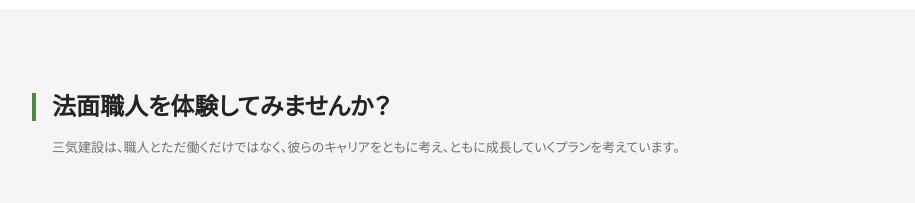
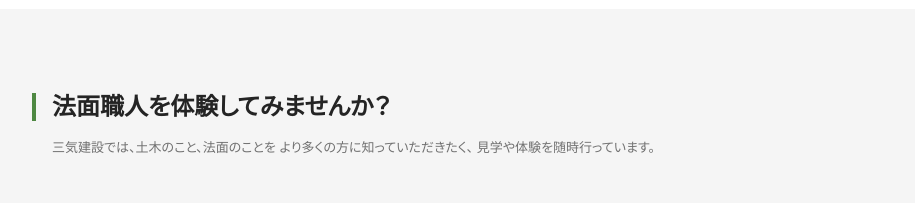
Before and after one commit to yuichi176/sanki-web, a React (Vite) app: page /norimen-craftsman in a window 1280 px wide. Shown: the part 3400-3603 px from the top of the page, without its empty margins (8-923 px from the left). Built offline with nearby package versions, Linux system fonts and the light colour scheme.

Commit message:
fix: update text

```diff
--- a/src/pages/norimen-craftsman/norimen-craftsman-page.tsx
+++ b/src/pages/norimen-craftsman/norimen-craftsman-page.tsx
@@ -205,7 +205,8 @@ export function NorimenCraftsmanPage() {
         <div className="mx-auto max-w-7xl px-6 py-20 lg:px-10">
           <SectionHeading>法面職人を体験してみませんか？</SectionHeading>
           <PageIntroduction>
-            三気建設は、職人とただ働くだけではなく、彼らのキャリアをともに考え、ともに成長していくプランを考えています。
+            三気建設では、土木のこと、法面のことを より多くの方に知っていただきたく、
+            見学や体験を随時行っています。
           </PageIntroduction>
           <div className="mx-auto mt-12 max-w-126">
             <img
```
